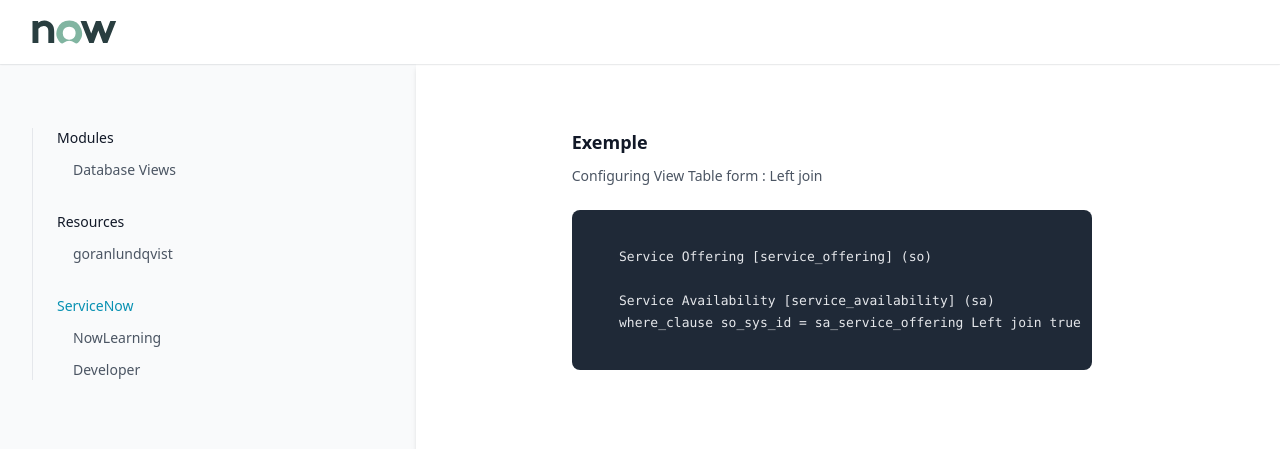
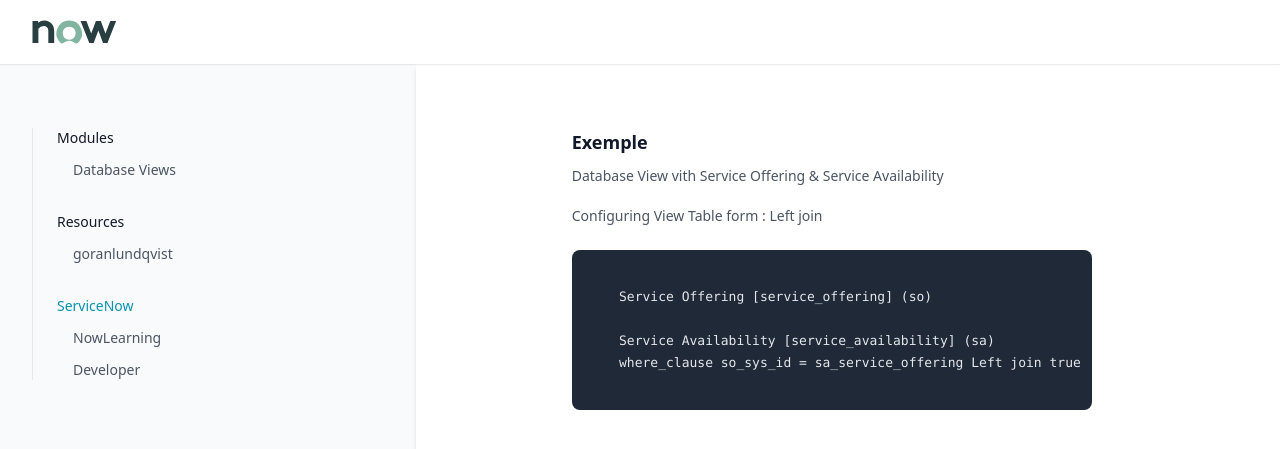
Before and after one commit to greglejeune/ebook, a Jekyll site: the page built from _servicenow/2021-10-01-databaseviews.md, in a window 1280 px wide. Shown: the top 449 px of the page. Built offline with Jekyll 4.4.1, drawn with Linux system fonts in a browser that asks for light colours.

Commit message:
Update 2021-10-01-databaseviews.md

```diff
--- a/_servicenow/2021-10-01-databaseviews.md
+++ b/_servicenow/2021-10-01-databaseviews.md
@@ -7,6 +7,8 @@ title: "Database Views"
 <h3 id="requirements">
   Exemple
 </h3>
+
+<p>Database View vith Service Offering & Service Availability</p>
 
 <p>Configuring View Table form : Left join</p>
 
```
